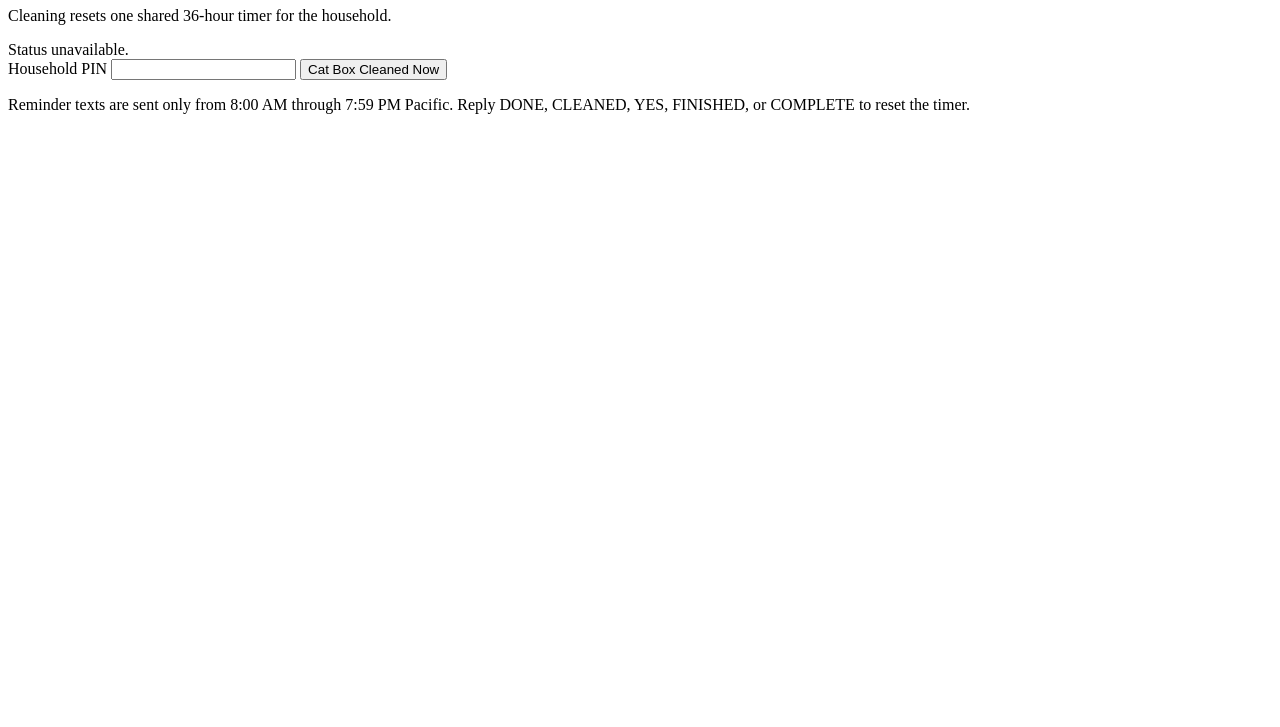
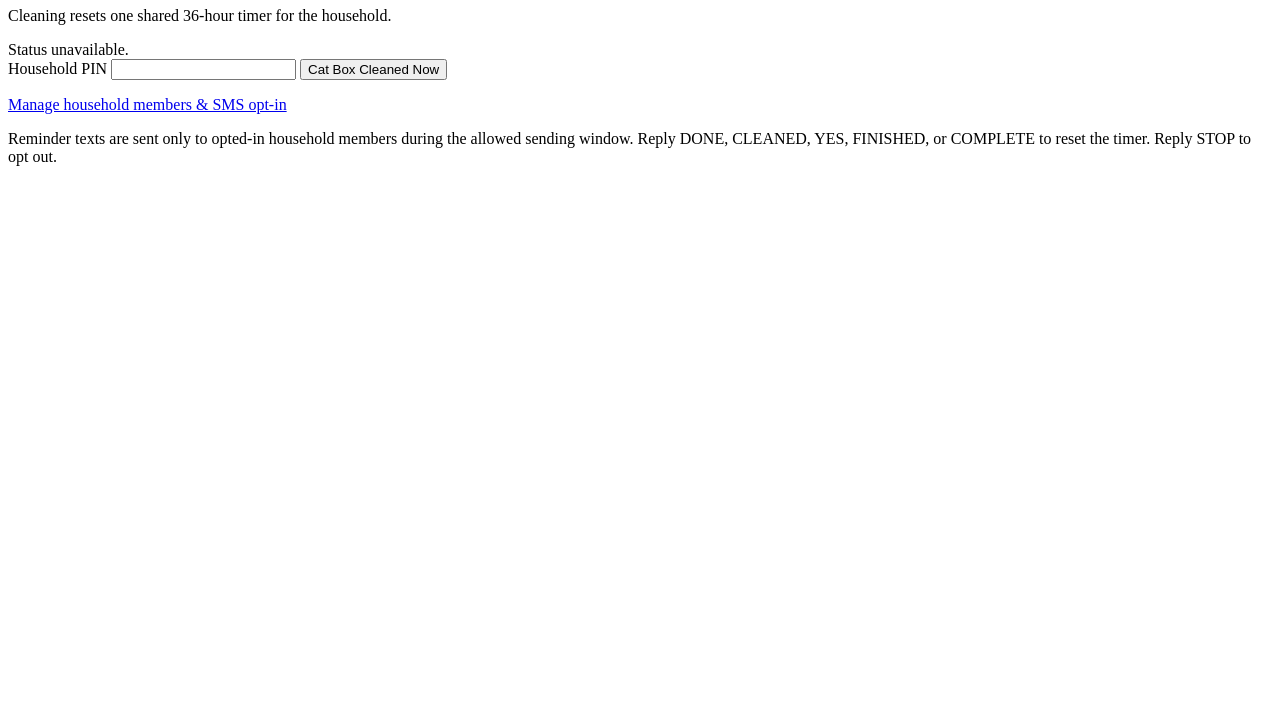
Before and after one commit to moejurray/cat-box-reminder, a website: page public/index.html in a window 1280 px wide. Shown: the part 73-800 px from the top of the page. Drawn offline with Linux system fonts and the light colour scheme; no server answers.

Commit message:
Link household member management from home page

```diff
--- a/public/index.html
+++ b/public/index.html
@@ -10,7 +10,8 @@
 <input id="pin" type="password" inputmode="numeric">
 <button id="cleaned">Cat Box Cleaned Now</button>
 <p id="message"></p>
-<p>Reminder texts are sent only from 8:00 AM through 7:59 PM Pacific. Reply DONE, CLEANED, YES, FINISHED, or COMPLETE to reset the timer.</p>
+<p><a href="/members.html">Manage household members & SMS opt-in</a></p>
+<p>Reminder texts are sent only to opted-in household members during the allowed sending window. Reply DONE, CLEANED, YES, FINISHED, or COMPLETE to reset the timer. Reply STOP to opt out.</p>
 </main>
 <script>
 const statusEl=document.getElementById('status');
```
